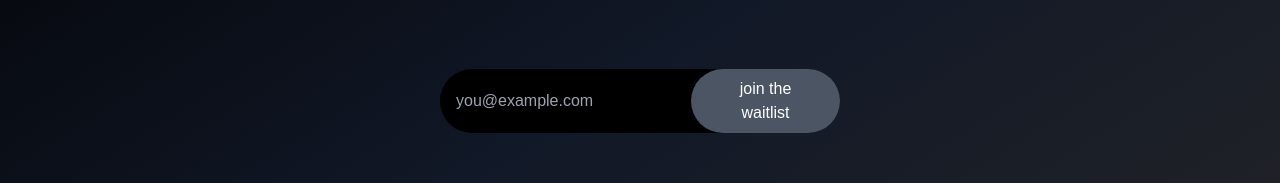
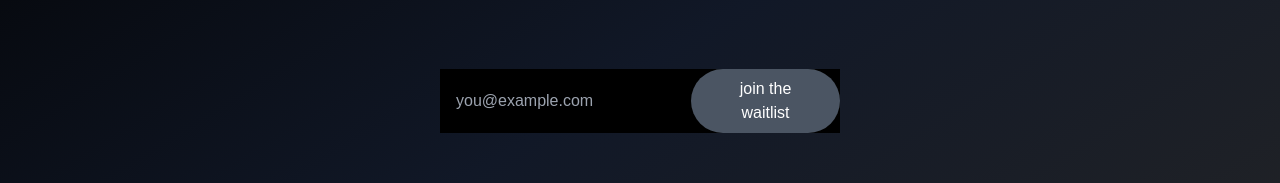
Before and after one commit to danielde666/xensilico, a Next.js app: page / in a window 1280 px wide. Shown: the part 331-514 px from the top of the page. Built offline with nearby package versions, Linux system fonts and the light colour scheme; a web font is replaced by a local one.

Commit message:
Update Newsletter.js

```diff
--- a/components/Newsletter.js
+++ b/components/Newsletter.js
@@ -44,13 +44,13 @@ export default function NewsletterSignup() {
   return (
     <div className="max-w-md mx-auto mt-10 p-6">
       {!isLoading && !formHidden ? (
-        <form onSubmit={handleSubmit} className="flex flex-col sm:flex-row gap-3 rounded-full bg-black signupform focus:ring-2 focus:ring-blue-400 newsletter-form">
+        <form onSubmit={handleSubmit} className="flex flex-col sm:flex-row gap-3  signupform bg-transparent newsletter-form">
           <input
             type="email"
             placeholder="you@example.com"
             value={email}
             onChange={(e) => setEmail(e.target.value)}
-            className="signupinput flex-1 px-4 py-2 rounded-full focus:outline-none focus:ring-2 focus:ring-blue-400 transition"
+            className="signupinput flex-1 px-4 py-2 rounded-full focus:outline-none transition"
             required
           />
           <button
```
